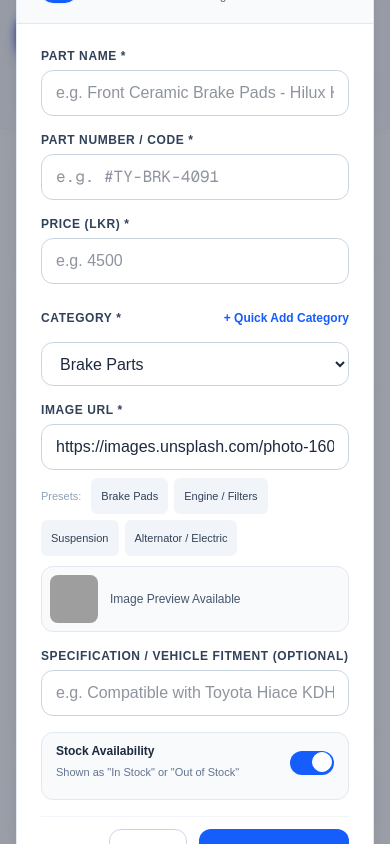
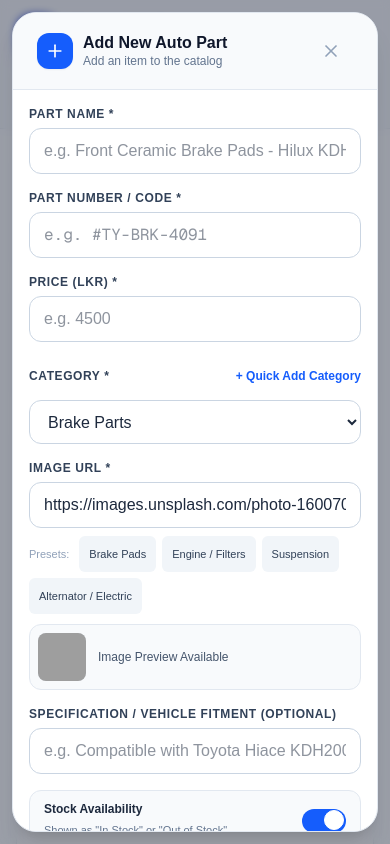
Before and after one commit to ChathuraIshara/Dhammika-motor-suppliers, a Next.js app: page /admin in a window 390 px wide. Both pictures are taken after typing "Sample" into the empty fields and a click on the button "Add Auto Part". Shown: the top 844 px of the page. Built offline with nearby package versions, Linux system fonts and the light colour scheme; grey boxes are pictures that could not be loaded.

Commit message:
Fix Add auto part layout issue in mobile

```diff
--- a/app/admin/page.tsx
+++ b/app/admin/page.tsx
@@ -666,11 +666,11 @@ export default function AdminDashboardPage() {
       {/* ================= ADD / EDIT PART MODAL ================= */}
       {isPartModalOpen && (
         <div
-          className="fixed inset-0 z-50 flex items-center justify-center bg-slate-900/40 p-4 backdrop-blur-xs overflow-y-auto"
+          className="fixed inset-0 z-50 flex items-center justify-center bg-slate-900/40 p-3 backdrop-blur-xs sm:p-4"
           role="dialog"
           aria-modal="true"
         >
-          <div className="w-full max-w-xl bg-white rounded-3xl shadow-xl border border-slate-200 overflow-hidden my-6">
+          <div className="flex max-h-[calc(100dvh-1.5rem)] w-full max-w-xl flex-col overflow-hidden rounded-3xl border border-slate-200 bg-white shadow-xl sm:max-h-[calc(100dvh-2rem)]">
             {/* Modal Header */}
             <div className="flex items-center justify-between px-6 py-4 bg-slate-50 border-b border-slate-200">
               <div className="flex items-center gap-2.5">
@@ -701,7 +701,11 @@ export default function AdminDashboardPage() {
             </div>
 
             {/* Form */}
-            <form onSubmit={handleSubmitPart} className="p-6 space-y-4">
+            <form
+              onSubmit={handleSubmitPart}
+              className="min-h-0 flex-1 overflow-y-auto overscroll-contain p-4 pb-6 sm:p-6"
+            >
+              <div className="space-y-4">
               {/* Part Name */}
               <div>
                 <label className="block text-xs font-bold uppercase tracking-wider text-slate-700 mb-1.5">
@@ -935,7 +939,7 @@ export default function AdminDashboardPage() {
               </div>
 
               {/* Modal Action Buttons */}
-              <div className="flex items-center justify-end gap-3 pt-3 border-t border-slate-100">
+              <div className="flex items-center justify-end gap-3 border-t border-slate-100 pt-3">
                 <button
                   type="button"
                   onClick={() => setIsPartModalOpen(false)}
@@ -949,6 +953,7 @@ export default function AdminDashboardPage() {
                 >
                   {editingPart ? "Save Changes" : "Create Auto Part"}
                 </button>
+              </div>
               </div>
             </form>
           </div>
```
